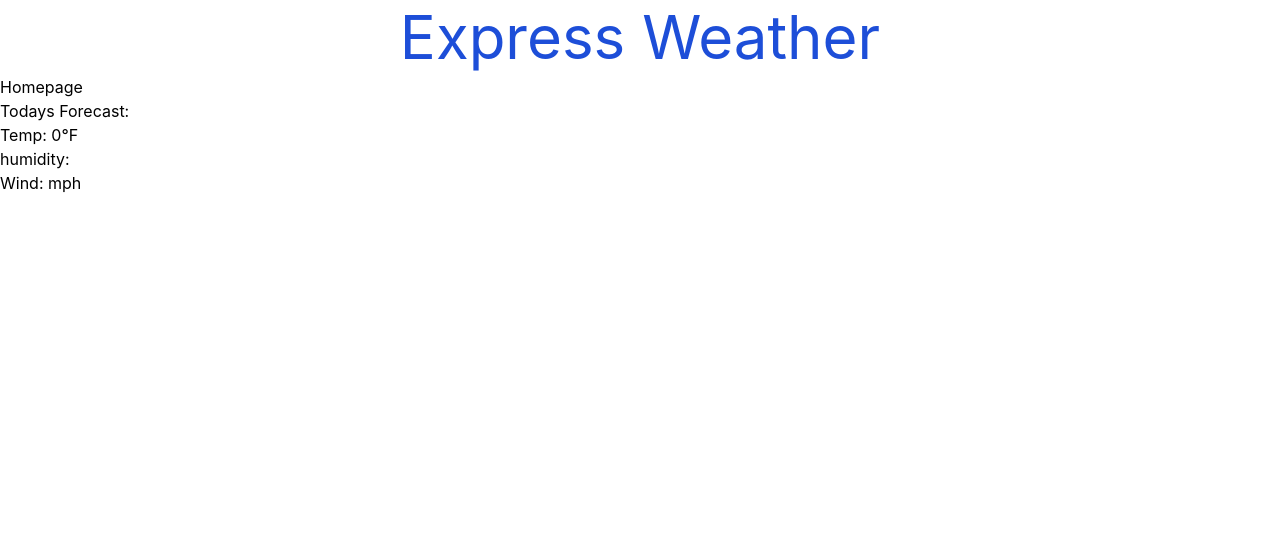
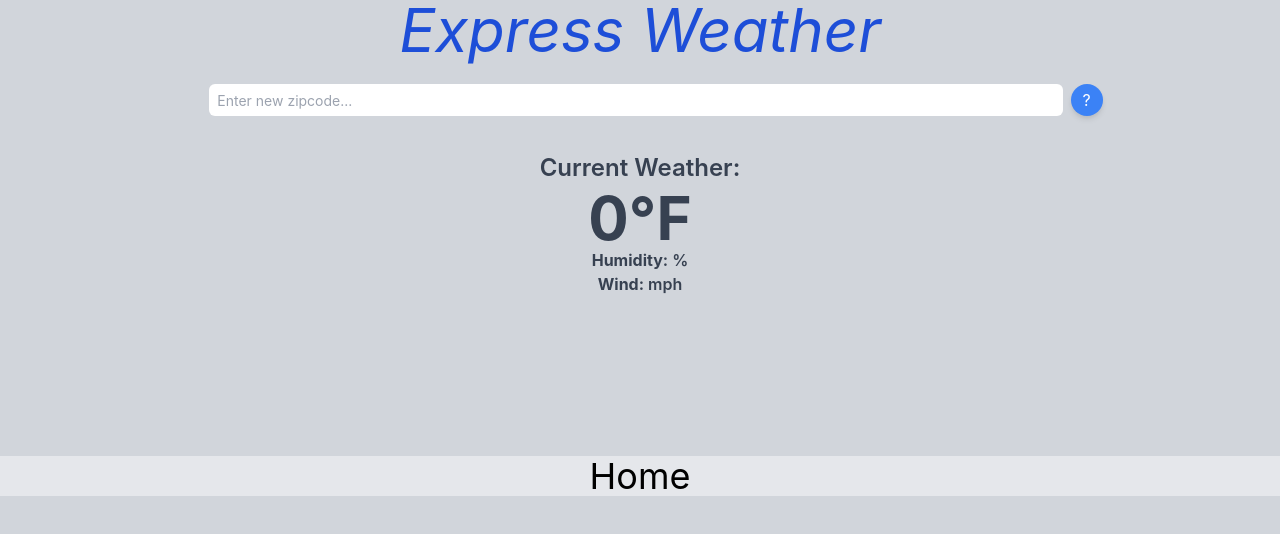
Before and after one commit to Jake-Januszanis/react-weather, a React (Create React App) app in the folder client/: page /current-forecast in a window 1280 px wide. Shown: the top 534 px of the page. Built offline with nearby package versions, Linux system fonts and the light colour scheme; no server answers.

Commit message:
Added some tailwind css to form/weather-display components

```diff
--- a/client/public/index.html
+++ b/client/public/index.html
@@ -14,7 +14,7 @@
       manifest.json provides metadata used when your web app is installed on a
       user's mobile device or desktop. See https://developers.google.com/web/fundamentals/web-app-manifest/
     -->
-    <link rel="manifest" href="%PUBLIC_URL%/manifest.json" />
+    <!-- <link rel="manifest" href="%PUBLIC_URL%/manifest.json" /> -->
     <!--
       Notice the use of %PUBLIC_URL% in the tags above.
       It will be replaced with the URL of the `public` folder during the build.
@@ -26,7 +26,7 @@
     -->
     <title>React App</title>
   </head>
-  <body>
+  <body class="bg-gray-300">
     <noscript>You need to enable JavaScript to run this app.</noscript>
     <div id="root"></div>
     <!--
--- a/client/src/components/App.js
+++ b/client/src/components/App.js
@@ -6,11 +6,16 @@ import CurrentForecast from "./update-forecast"
 import Error from "./error"
 import WeatherDisplay from "./weather-display";
 
+
+
 function App() {
   return (
+
     <Router>
-    <h1 className="text-6xl text-blue-700 text-center leading-tight">Express Weather</h1>
-    <Link to ="/">Homepage</Link>
+
+    <h1 className="text-6xl text-blue-700 text-center italic mb-6">Express Weather</h1>
+
+
         <Switch>
 
         <Route exact path="/current-forecast">
@@ -30,6 +35,8 @@ function App() {
             </Route>
 
         </Switch>
+        <Link to ="/"><h1 className="text-4xl text-center bg-gray-200">Home</h1></Link>
+        <span></span>
     </Router>
 
   );
--- /dev/null
+++ b/client/src/components/button.js
@@ -0,0 +1,10 @@
+import React from 'react';
+
+function Button () {
+
+    return(
+        <button className="w-8 h-8 mb-4 ml-2 text-white block shadow-md rounded-2xl bg-blue-500 hover:bg-blue-700"  type="submit">?</button>
+    )
+}
+
+export default Button;
--- a/client/src/components/form.js
+++ b/client/src/components/form.js
@@ -1,16 +1,15 @@
 import React from 'react';
-
 
 function Form () {
 
     return(
         <div>
-        <h1>Form Page</h1>
-            <form method="POST" action="/">
-                <label>Enter 5 digit zipcode</label>
-                <input className="border-black" type='number' name='zipcode' required></input>
-                    <button  type="submit">Check Weather</button>
+            <form className="h-auto flex flex-col justify-between items-center" method="POST" action="/">
+                <label className="text-4xl mb-6 text-gray-600">Enter 5 digit zipcode</label>
+                <input className="w-6/12 h-7 block pl-2 mb-4 sm:text-sm border-gray-300 rounded-md focus:outline-none focus:ring-2 focus:border-blue-300" type='number' name='zipcode' required></input>
+                <button className="w-3/12 h-8 mb-8 text-white text-sm md:text-xl block shadow-md rounded-2xl bg-blue-500 hover:bg-blue-700"  type="submit">Check Weather</button>
             </form>
+
         </div>
     )
 }
--- a/client/src/components/weather-display.js
+++ b/client/src/components/weather-display.js
@@ -1,19 +1,26 @@
 import React from 'react';
+import Button from "./button";
 
 const WeatherDisplay = (props) => {
 
     console.log(props.weather)
     return(
-        <div className="weather-display">
-        <div className="weather-display-container">
-        <h1>Todays Forecast: </h1>
-        <h1>{props.weather.name}</h1>
-        <h2>Temp: {Math.round(props.weather.temp)}&#176;F</h2>
-        <h3>{props.weather.description}</h3>
-        <h4>humidity: {props.weather.humidity}</h4>
-        <h5>Wind: {props.weather.wind} mph</h5>
+        <div className="weather-display text-center">
+        <form className="flex justify-center items-center" method="POST" action="/">
+        <input className="inline w-2/3 h-8 block pl-2 mb-4 ml-8 sm:text-sm border-gray-300 rounded-md focus:outline-none focus:ring-2 focus:border-blue-300" type='number' name='zipcode' placeholder="Enter new zipcode..." required></input>
+        <Button />
+        </form>
+        <div className="weather-display-container text-center text-gray-700 flex-col justify-around mb-40 mt-5">
+
+        <h1 className="text-2xl font-semibold mb-1">Current Weather: </h1>
+        <h1 className="text-xl font-medium mb-1">{props.weather.name}</h1>
+        <h2 className="text-6xl font-bold">{Math.round(props.weather.temp)}&#176;F</h2>
+        <h3 className="text-xl">{props.weather.description}</h3>
+        <h4 className="font-semibold"><span className="font-bold">Humidity:</span> {props.weather.humidity}%</h4>
+        <h5 className="font-semibold"><span className="font-bold">Wind:</span> {props.weather.wind} mph</h5>
         </div>
         </div>
+
     )
 }
 
--- a/client/tailwind.config.js
+++ b/client/tailwind.config.js
@@ -8,6 +8,10 @@ module.exports = {
       'public/**/*.html',
     ],
     theme: {
+      screens: {
+      'sm': '640px',
+      'md': '768px'
+      },
       extend: {},
     },
     variants: {},
```
Also changed, not shown: client/public/manifest.json, client/src/loupe.svg (added), 1 other file (tests, documents, lock files or other folders).
